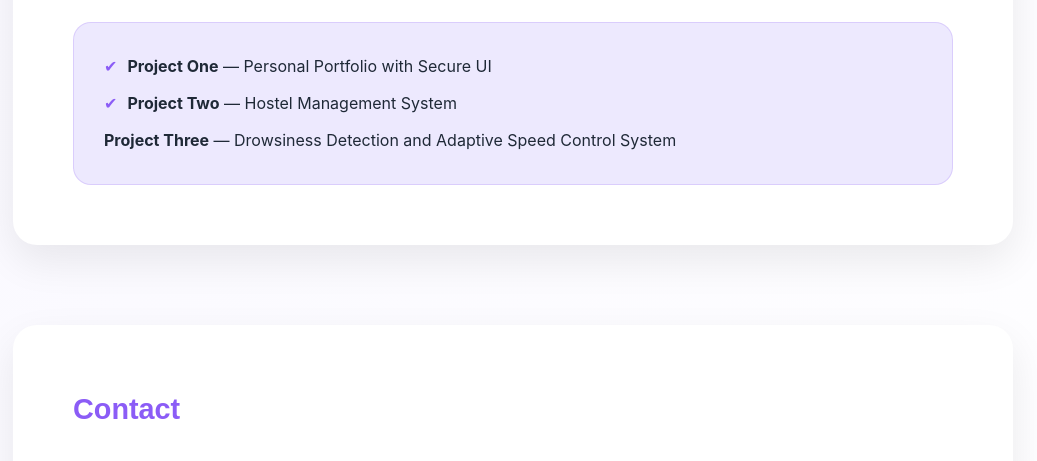
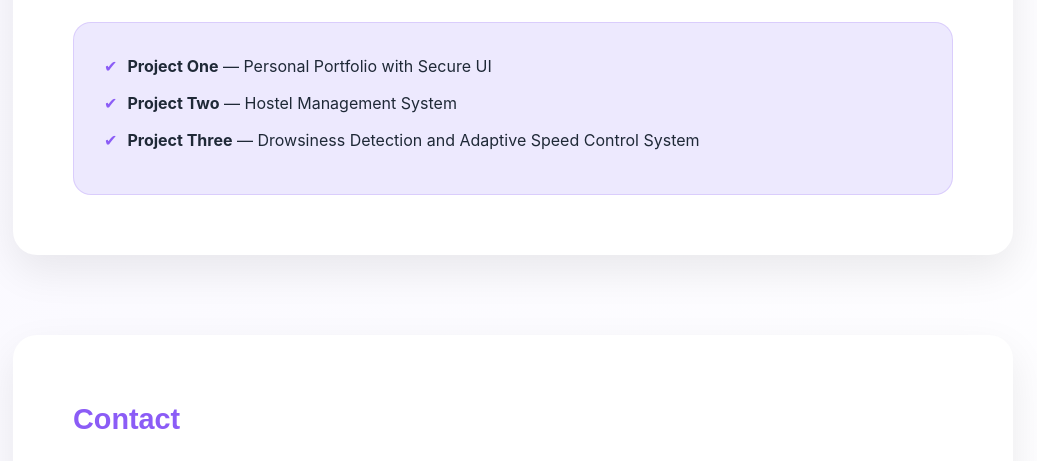
Before and after one commit to abix4/abix4.github.io, a plain HTML site: page index.html in a window 1280 px wide. Shown: the part 2880-3341 px from the top of the page, without its empty margins (127-1164 px from the left). Drawn offline with Linux system fonts and the light colour scheme.

Commit message:
Fix incorrect HTML tag for Project Three

```diff
--- a/index.html
+++ b/index.html
@@ -320,7 +320,7 @@ I aspire to pursue a career as a Data Engineer, contributing to data-driven deci
             <ul class="list-style-card">
               <li><strong>Project One</strong> — Personal Portfolio with Secure UI</li>
               <li><strong>Project Two</strong> — Hostel Management System</li>
-              <l1><strong>Project Three</strong> — Drowsiness Detection and Adaptive Speed Control  System</l1>
+              <li><strong>Project Three</strong> — Drowsiness Detection and Adaptive Speed Control  System</li>
             </ul>
         </div>
       </section>
```
